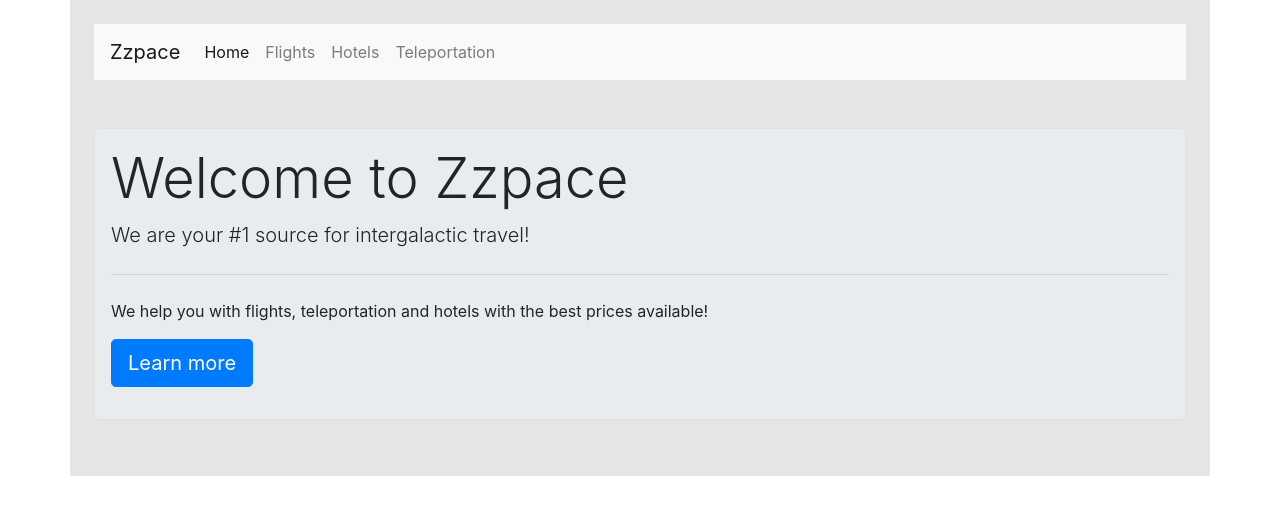
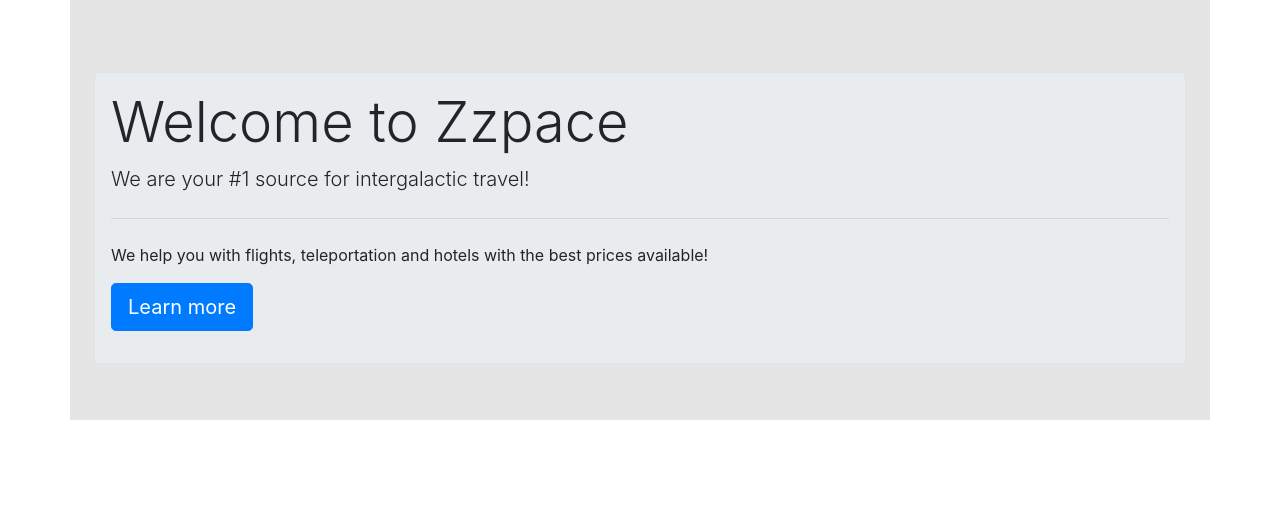
Before and after one commit to chrisjstephens/Zzpace-React, a React (Create React App) app: page / in a window 1280 px wide. Shown: the top 514 px of the page. Built offline with nearby package versions, Linux system fonts and the light colour scheme.

Commit message:
Dec 15 - Bug Fixing

```diff
--- a/src/App.js
+++ b/src/App.js
@@ -2,7 +2,7 @@ import React, { Component } from 'react';
 import { Switch, Route, BrowserRouter} from 'react-router-dom';
 
 import './App.css';
-import HeaderView from './components/HeaderView.react.js';
+//import HeaderView from './components/HeaderView.react.js';
 import Flights from './components/Flights.react.js';
 import Home from './components/Home.react.js';
 import Hotels from './components/Hotels.react.js';
@@ -15,7 +15,7 @@ class App extends Component {
       <BrowserRouter basename="/projects/Zzpace-React/">
       <div className="app">
           <div className="container">
-            <HeaderView/>
+
           </div>
           <div className="container">
             <div className="jumbotron rounded border p-3">
--- a/src/components/headerView.react.js
+++ /dev/null
@@ -1,29 +0,0 @@
-import React from 'react';
-import { NavLink } from 'react-router-dom';
-
-export default function HeaderView(props) {
-  return (
-    <nav className="navbar navbar-expand-lg navbar-light bg-light">
-      <a className="navbar-brand" href="/">Zzpace</a>
-      <button className="navbar-toggler" type="button" data-toggle="collapse" data-target="#navbarNav" aria-controls="navbarNav" aria-expanded="false" aria-label="Toggle navigation">
-        <span className="navbar-toggler-icon"></span>
-      </button>
-      <div className="collapse navbar-collapse" id="navbarNav" >
-        <ul className="navbar-nav">
-        <li className="nav-item">
-          <NavLink className="nav-link"  to='/'>Home<span className="sr-only">(current)</span></NavLink>
-        </li>
-        <li className="nav-item">
-          <NavLink className="nav-link" activeClassName='active' to='/flights'>Flights</NavLink>
-        </li>
-        <li className="nav-item">
-          <NavLink className="nav-link" to='/hotels'>Hotels</NavLink>
-        </li>
-        <li className="nav-item">
-          <NavLink className="nav-link" to='/teleportation'>Teleportation</NavLink>
-        </li>
-        </ul>
-      </div>
-    </nav>
-  );
-}
```
